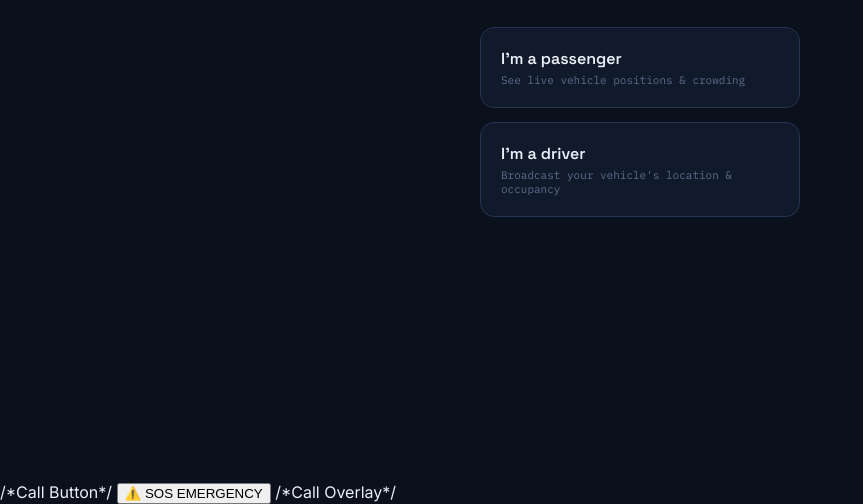
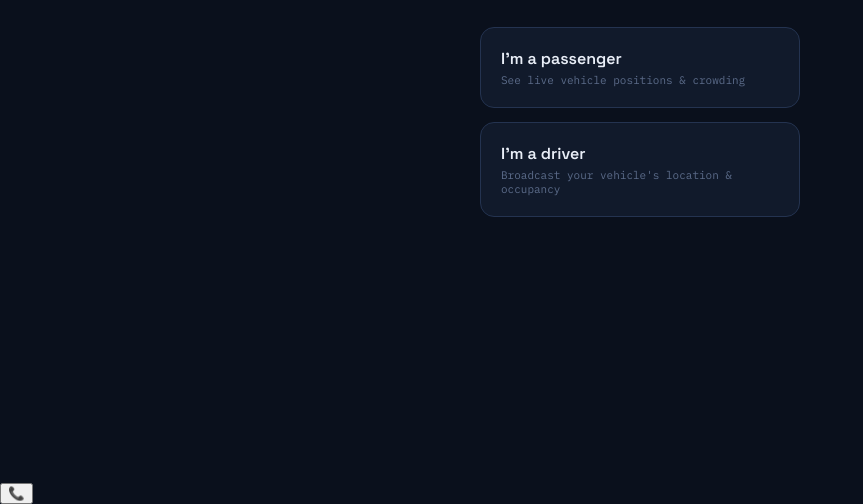
Before and after one commit to pastavnz/TrackNRide, a plain HTML site: page index.html in a window 1280 px wide. Shown: the part 318-822 px from the top of the page, without its empty margins (0-863 px from the left). Drawn offline with nearby package versions, Linux system fonts and the light colour scheme.

Commit message:
Update index.html

```diff
--- a/index.html
+++ b/index.html
@@ -371,17 +371,18 @@
     <div id="driver-map" style="height: 400px;"></div>
 </div>
 
-/*Call Button*/
-<button class="emergency-btn" id="sosTriggerBtn">⚠️ SOS EMERGENCY</button>
+<!-- Call Button -->
+</div>
+<button class="emergency-btn" id="sosTriggerBtn">📞</button>
 
-/*Call Overlay*/
+<!-- Call Overlay -->
 <div id="sosOverlay" class="hidden">
   <div class="sos-title">EMERGENCY CALLED</div>
   <div class="sos-sub">Calling 911 immediately unless cancelled...</div>
   <div class="sos-timer" id="sosCountdown">3</div>
   <button class="sos-cancel" id="cancelSosBtn">CANCEL EMERGENCY</button>
 </div>
-
+</div>
 <!-- ================= PASSENGER VIEW ================= -->
 <div id="passengerApp" class="hidden">
   <div id="topbar">
```
